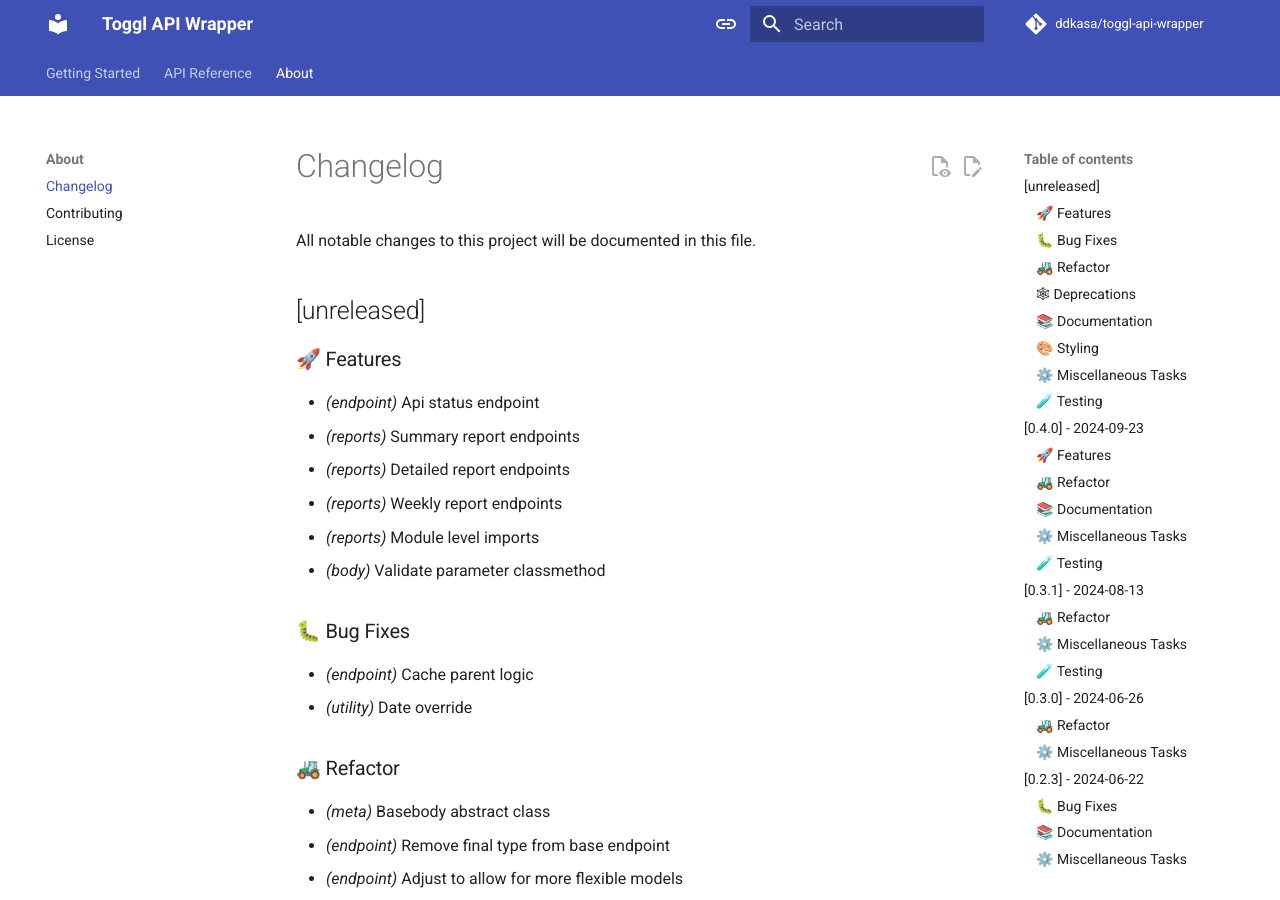
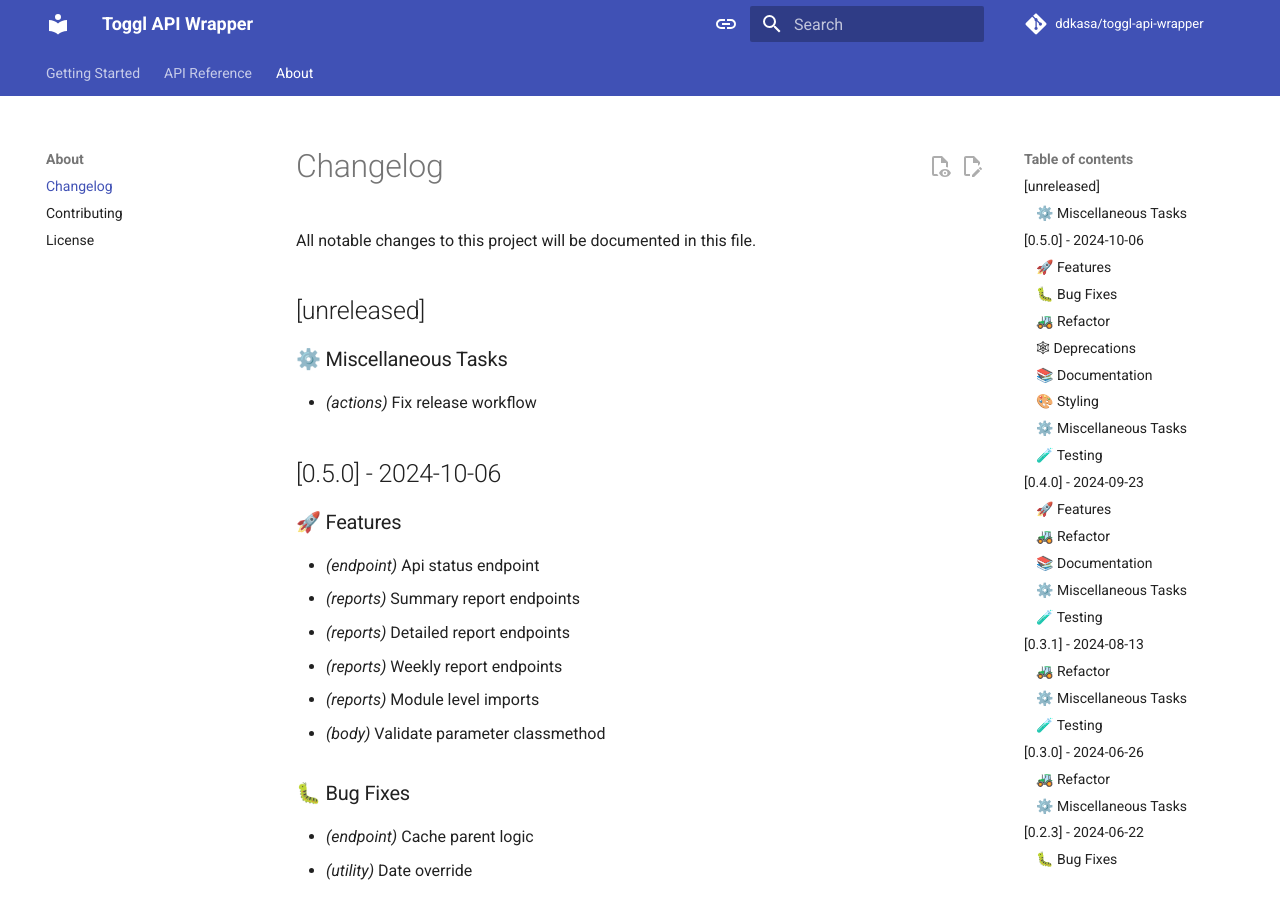
Before and after one commit to ddkasa/toggl-api-wrapper, an MkDocs documentation site: the page built from docs/CHANGELOG.md, in a window 1280 px wide and 900 px high. Built offline with MkDocs 1.6.1 and Material for MkDocs 9.7.7, drawn with Linux system fonts in a browser that asks for light colours; comment, search, counter and statistics services are not loaded.

Commit message:
ci(actions): fix release workflow

```diff
--- a/cliff.toml
+++ b/cliff.toml
@@ -28,6 +28,7 @@
     {% endfor %}
 {% endfor %}\n
 """
+
 # template for the changelog footer
 footer = """
 <!-- generated by git-cliff -->
@@ -58,7 +59,6 @@
     # If the spelling is incorrect, it will be automatically fixed.
     #{ pattern = '.*', replace_command = 'typos --write-changes -' },
 ]
-# regex for parsing and grouping commits
 commit_parsers = [
     { message = "^feat", group = "<!-- 0 -->🚀 Features" },
     { message = "^fix", group = "<!-- 1 -->🐛 Bug Fixes" },
@@ -73,11 +73,12 @@
     { message = "^chore\\(deps.*\\)", skip = true },
     { message = "^chore\\(pr\\)", skip = true },
     { message = "^chore\\(pull\\)", skip = true },
+    { message = "^docs(changelog)", skip = true },
     { message = "^chore|^ci", group = "<!-- 7 -->⚙️ Miscellaneous Tasks" },
     { body = ".*security", group = "<!-- 8 -->🛡️ Security" },
     { message = "^revert", group = "<!-- 9 -->◀️ Revert" },
     { message = "^wip", group = "<!-- 10 -->🚧 Work In Progress" },
-]
+] # regex for parsing and grouping commits
 # filter out the commits that are not matched by commit parsers
 filter_commits = false
 # sort the tags topologically
--- a/docs/CHANGELOG.md
+++ b/docs/CHANGELOG.md
@@ -3,6 +3,12 @@
 All notable changes to this project will be documented in this file.
 
 ## [unreleased]
+
+### ⚙️ Miscellaneous Tasks
+
+- *(actions)* Fix release workflow
+
+## [0.5.0] - 2024-10-06
 
 ### 🚀 Features
 
--- a/pyproject.toml
+++ b/pyproject.toml
@@ -64,7 +64,6 @@
 mkdocs-mermaid2-plugin = "^1.1.1"
 mkdocs-macros-plugin = "^1.0.5"
 pygments = "^2.18.0"
-# mkdocs-github-changelog = "^0.1.0"
 
 [tool.poetry.group.types.dependencies]
 types-sqlalchemy = "^1.4.53.38"
```
Also changed, not shown: 1 other file.
